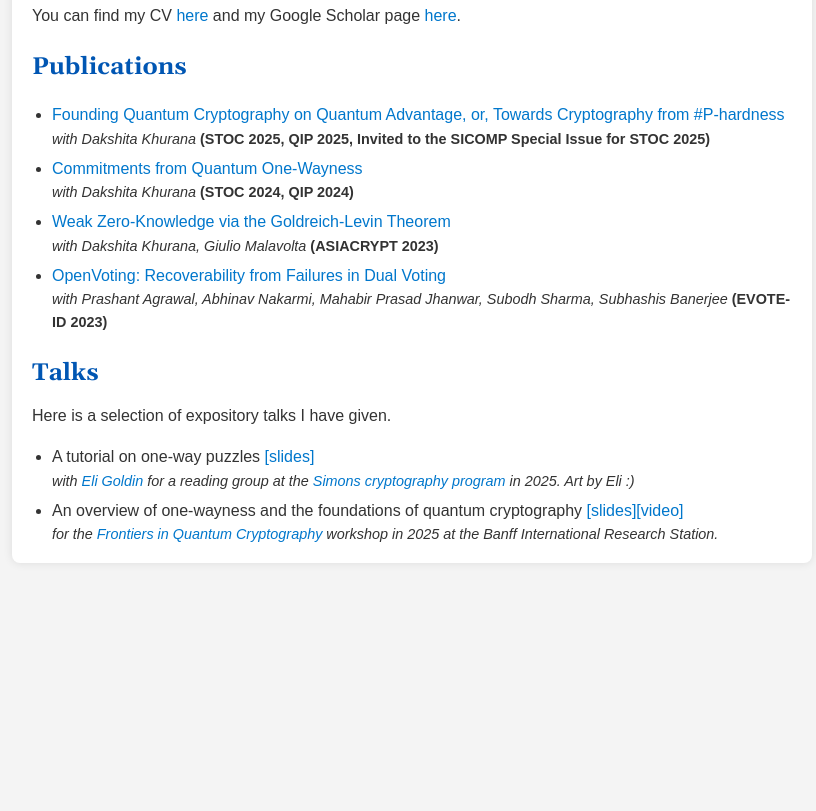
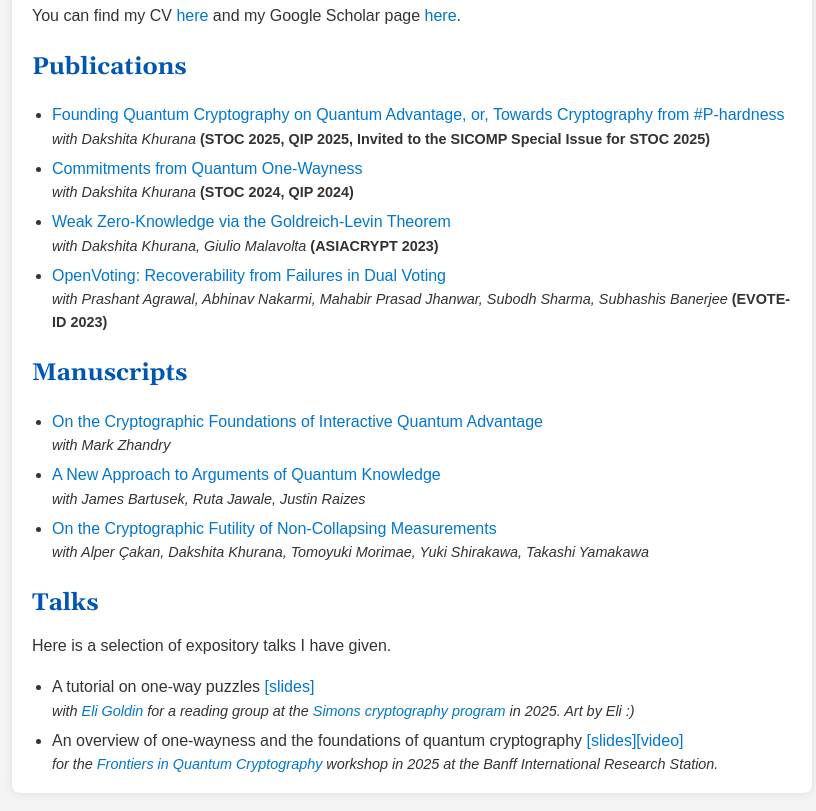
Before and after one commit to kabirtomer/kabirtomer.github.io, a plain HTML site: page index.html in a window 1280 px wide. Shown: the part 555-1366 px from the top of the page, without its empty margins (228-1044 px from the left). Before the commit the page ends 1138 px from the top, so only its background shows below. Drawn offline with nearby package versions, Linux system fonts and the light colour scheme.

Commit message:
Add manuscripts

```diff
--- a/index.html
+++ b/index.html
@@ -114,6 +114,21 @@
                 <div class="co-authors">with Prashant Agrawal, Abhinav Nakarmi, Mahabir Prasad Jhanwar, Subodh Sharma, Subhashis Banerjee <strong>(EVOTE-ID 2023)</strong></div>
             </li>
         </ul>
+        <h2>Manuscripts</h2>
+        <ul>
+            <li>
+                <a href="https://arxiv.org/abs/2510.05082" class="publication-title">On the Cryptographic Foundations of Interactive Quantum Advantage</a>
+                <div class="co-authors">with Mark Zhandry</div>
+            </li>
+            <li>
+                <a href="https://arxiv.org/abs/2510.05316" class="publication-title">A New Approach to Arguments of Quantum Knowledge</a>
+                <div class="co-authors">with James Bartusek, Ruta Jawale, Justin Raizes</div>
+            </li>
+            <li>
+                <a href="https://arxiv.org/abs/2510.05055" class="publication-title">On the Cryptographic Futility of Non-Collapsing Measurements</a>
+                <div class="co-authors">with Alper  &Ccedil;akan, Dakshita Khurana, Tomoyuki Morimae, Yuki Shirakawa, Takashi Yamakawa</div>
+            </li>
+        </ul>
         <h2>Talks</h2>
         Here is a selection of expository talks I have given.
         <ul>
```
